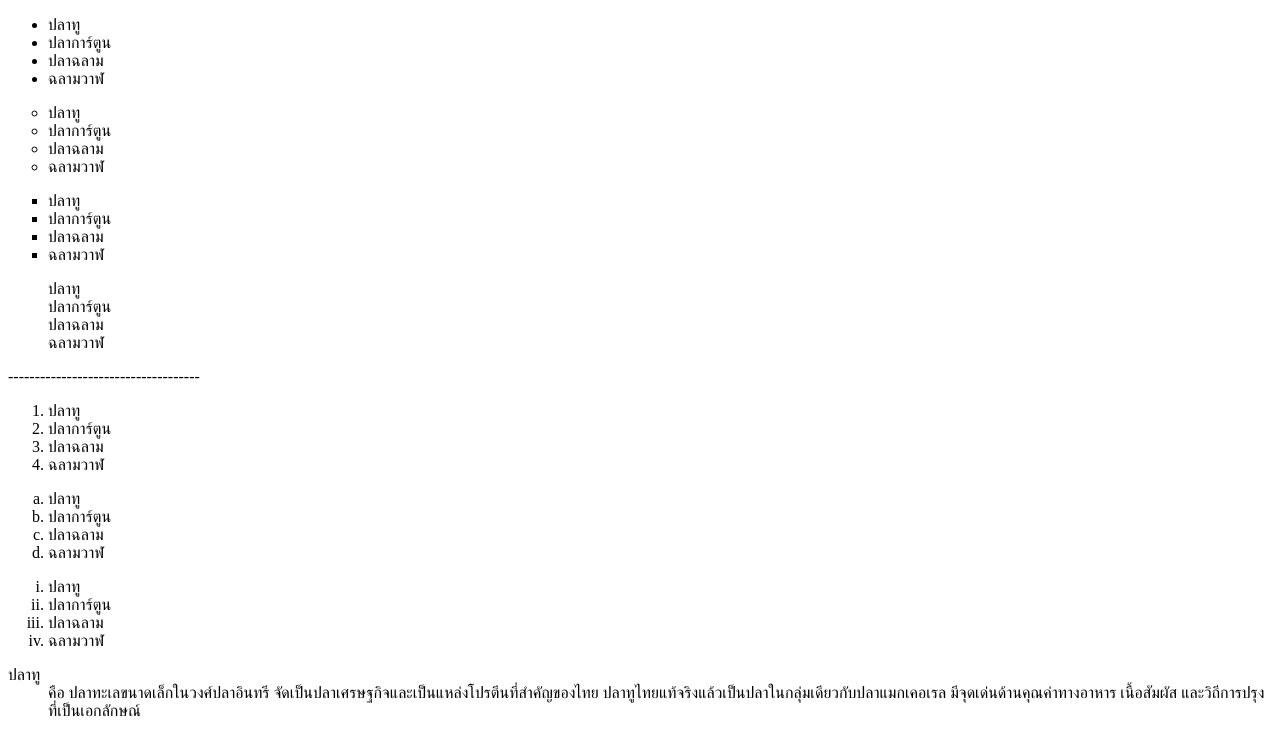
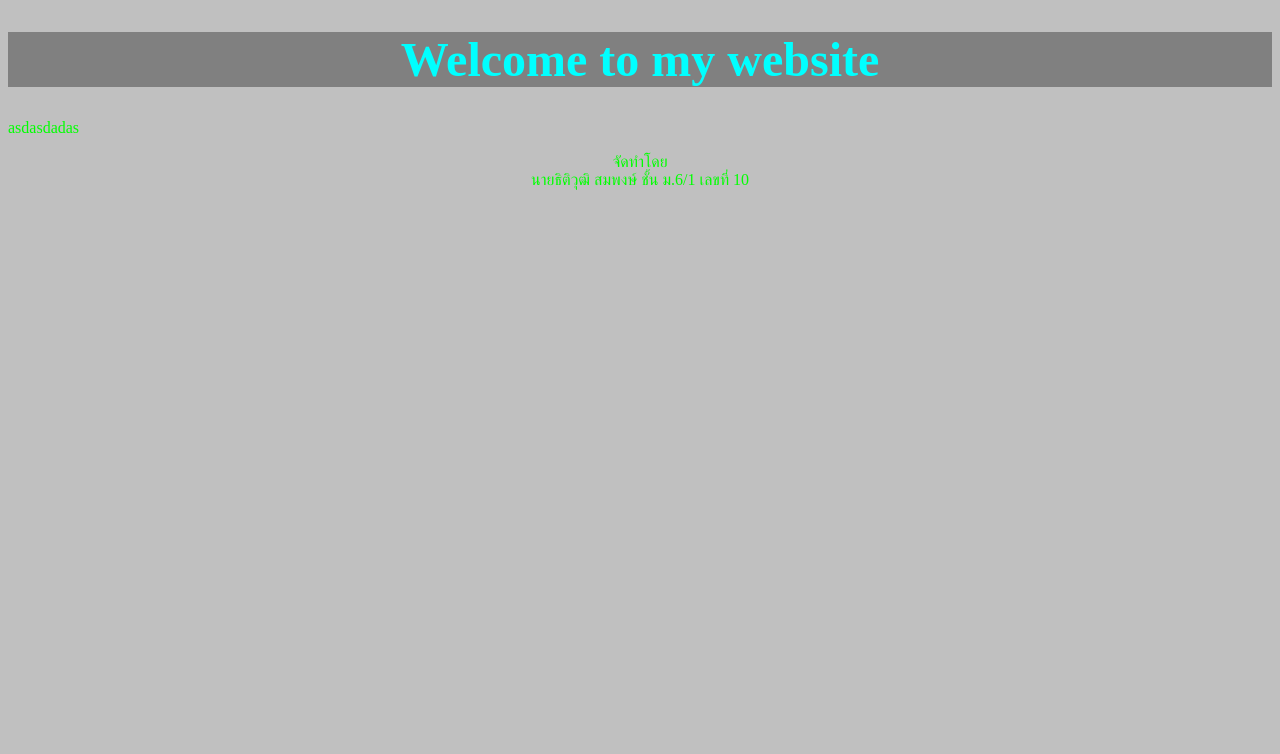
Before and after one commit to ttwspppp/iambank, a plain HTML site: page index.html in a window 1280 px wide. Drawn offline with Linux system fonts and the light colour scheme.

Commit message:
Refactor index.html structure and styles

```diff
--- a/index.html
+++ b/index.html
@@ -1,67 +1,11 @@
 <!DOCTYPE html>
 <html lang="th">
 <head>
-<title>work4 html lists</title>
-<meta charset="utf-8">
+<title>work3 html styles </title>
 </head>
-<body>
-<ul>
-<li>ปลาทู</li>
-<li>ปลาการ์ตูน</li>
-<li>ปลาฉลาม</li>
-<li>ฉลามวาฬ</li>
-</ul>
-
-<ul type="circle">
-<li>ปลาทู</li>
-<li>ปลาการ์ตูน</li>
-<li>ปลาฉลาม</li>
-<li>ฉลามวาฬ</li>
-</ul>
-
-<ul type="square">
-<li>ปลาทู</li>
-<li>ปลาการ์ตูน</li>
-<li>ปลาฉลาม</li>
-<li>ฉลามวาฬ</li>
-</ul>
-
-<ul type="none">
-<li>ปลาทู</li>
-<li>ปลาการ์ตูน</li>
-<li>ปลาฉลาม</li>
-<li>ฉลามวาฬ</li>
-</ul>
-
-------------------------------------
-
-<ol>
-<li>ปลาทู</li>
-<li>ปลาการ์ตูน</li>
-<li>ปลาฉลาม</li>
-<li>ฉลามวาฬ</li>
-</ol>
-
-<ol type="a">
-<li>ปลาทู</li>
-<li>ปลาการ์ตูน</li>
-<li>ปลาฉลาม</li>
-<li>ฉลามวาฬ</li>
-</ol>
-
-<ol type="i">
-<li>ปลาทู</li>
-<li>ปลาการ์ตูน</li>
-<li>ปลาฉลาม</li>
-<li>ฉลามวาฬ</li>
-</ol>
-
-<dl>
-<dt>ปลาทู</dt>
-<dd>คือ ปลาทะเลขนาดเล็กในวงศ์ปลาอินทรี จัดเป็นปลาเศรษฐกิจและเป็นแหล่งโปรตีนที่สำคัญของไทย ปลาทูไทยแท้จริงแล้วเป็นปลาในกลุ่มเดียวกับปลาแมกเคอเรล มีจุดเด่นด้านคุณค่าทางอาหาร เนื้อสัมผัส และวิถีการปรุงที่เป็นเอกลักษณ์</dd>
-</dl>
-
-
-
+<body style="background-color:#C0C0C0;color:#00FF00">
+<h1 style="background-color:#808080;color:#00FFFF;text-align:center;font-family:Hobo Std Medium;font-size:300%">Welcome to my website</h1>
+<p>asdasdadas</P>
+<p style="text-align:center">จัดทำโดย<br>นายธิติวุฒิ สมพงษ์ ชั้น ม.6/1 เลขที่ 10</P>
 </body>
 </html>
```
